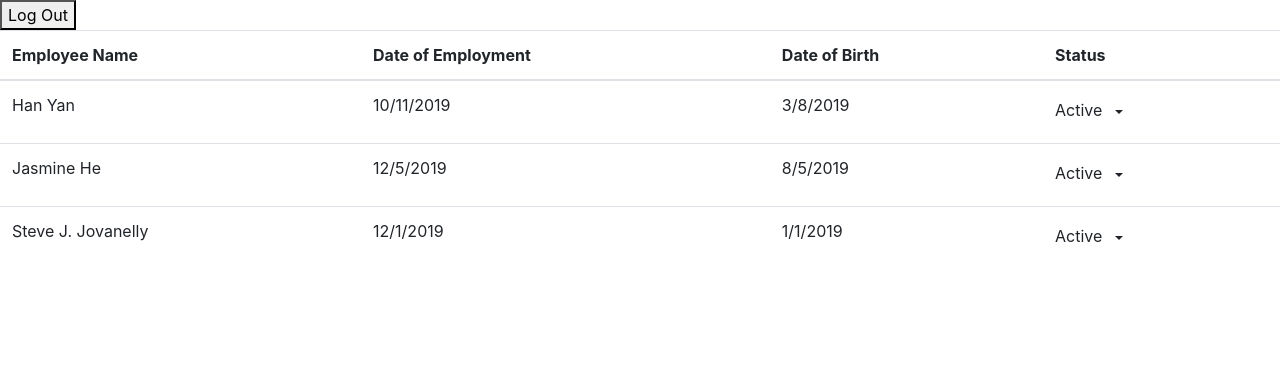
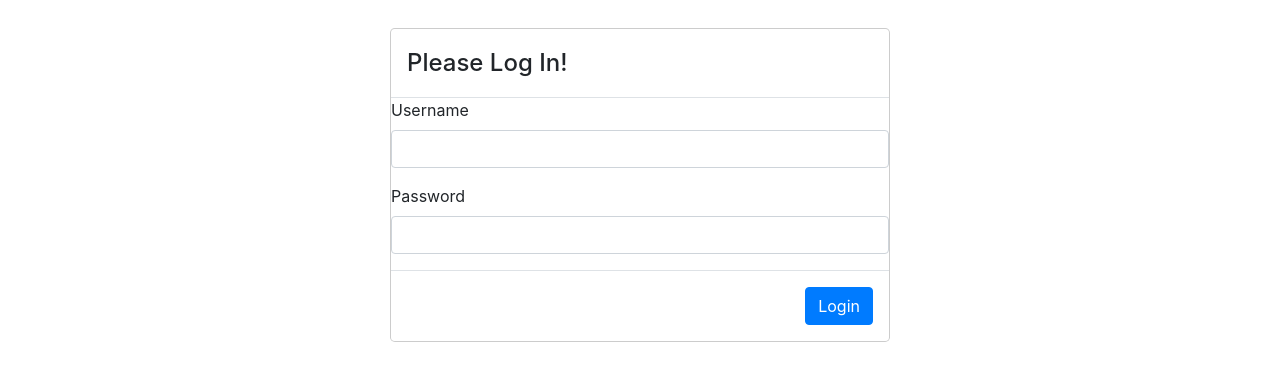
Before and after one commit to han-yan-ds/employee-manager-react, a React (Create React App) app: page / in a window 1280 px wide. Before the commit this address led to /app. Shown: the top 380 px of the page. Built offline with nearby package versions, Linux system fonts and the light colour scheme.

Commit message:
Login now works for successful login, removed React Router

```diff
--- a/package.json
+++ b/package.json
@@ -16,7 +16,6 @@
     "react-bootstrap": "^1.0.0-beta.17",
     "react-dom": "^16.13.0",
     "react-redux": "^7.2.0",
-    "react-router-dom": "^5.1.2",
     "react-scripts": "3.4.0",
     "redux": "^4.0.5",
     "redux-devtools-extension": "^2.13.8",
--- a/src/components/Router.tsx
+++ b/src/components/Router.tsx
@@ -1,6 +1,5 @@
 import React from 'react';
 import {connect} from 'react-redux';
-import {Switch, Route, Redirect} from 'react-router-dom';
 import App from './pages/App';
 import Login from './pages/Login';
 import {State} from '../types/types';
@@ -10,23 +9,13 @@ function mapStateToProps(state: State) {
   return {isLoggedIn};
 }
 
+const choosePage = (isLoggedIn: boolean) => (
+  (isLoggedIn) ? <App/> : <Login/>
+)
+
 const Router = ({isLoggedIn}: {isLoggedIn: boolean}) => (
   <main>
-    <Switch>
-      <Route
-        exact
-        path='/login'
-        component={Login}
-      />
-      <Route
-        exact
-        path='/app'
-        component={App}
-      />
-      <Route path='/'>
-        {(isLoggedIn) ? <Redirect to='/app'/> : <Redirect to='/login'/>}
-      </Route>
-    </Switch>
+    {choosePage(isLoggedIn)}
   </main>
 )
 
--- a/src/components/pages/Login.tsx
+++ b/src/components/pages/Login.tsx
@@ -1,17 +1,30 @@
 import React from 'react';
+import {connect} from 'react-redux';
+import {logIn} from '../../actions/actions';
 import {Modal, Form, Button} from 'react-bootstrap';
 import {getInputValueById, isValidCredentials} from '../../util/util';
 import crypto from 'crypto';
+import { ClickHandler } from '../../types/types';
 const shasum = crypto.createHash('sha256');
 
-const loginHandler = async (e: React.FormEvent) => {
+const loginHandler = async (e: React.FormEvent, onSuccess: Function) => {
   e.preventDefault();
   const username: string = getInputValueById('user-name');
   const hash: string = shasum.update(getInputValueById('pass-word')).digest('hex');
-  console.log(await isValidCredentials(username, hash));
+  if (await isValidCredentials(username, hash)) {
+    onSuccess();
+  } else {
+    //onFailure();
+  }
 }
 
-const Login = () => (
+function mapDispatchToProps(dispatch: Function) {
+  return {
+    handleLogin: () => dispatch(logIn()),
+  }
+}
+
+const Login = ({handleLogin}: {handleLogin: ClickHandler}) => (
   <Modal.Dialog>
     <Modal.Header>
       <Modal.Title>Please Log In!</Modal.Title>
@@ -27,9 +40,9 @@ const Login = () => (
       </Form.Group>
     </Form>
     <Modal.Footer>
-      <Button variant='primary' onClick={loginHandler}>Login</Button>
+      <Button variant='primary' onClick={(e: React.MouseEvent) => loginHandler(e, handleLogin)}>Login</Button>
     </Modal.Footer>
   </Modal.Dialog>
 )
 
-export default Login;
+export default connect(null, mapDispatchToProps)(Login);
--- a/src/util/initialState.ts
+++ b/src/util/initialState.ts
@@ -19,4 +19,4 @@ const JOVI = new Employee(
 )
 
 export const defaultEmployeeList = [HAN, JAS, JOVI];
-export let defaultIsLoggedIn = true;
+export let defaultIsLoggedIn = false;
```
Also changed, not shown: 1 other file (tests, documents, lock files or other folders).
